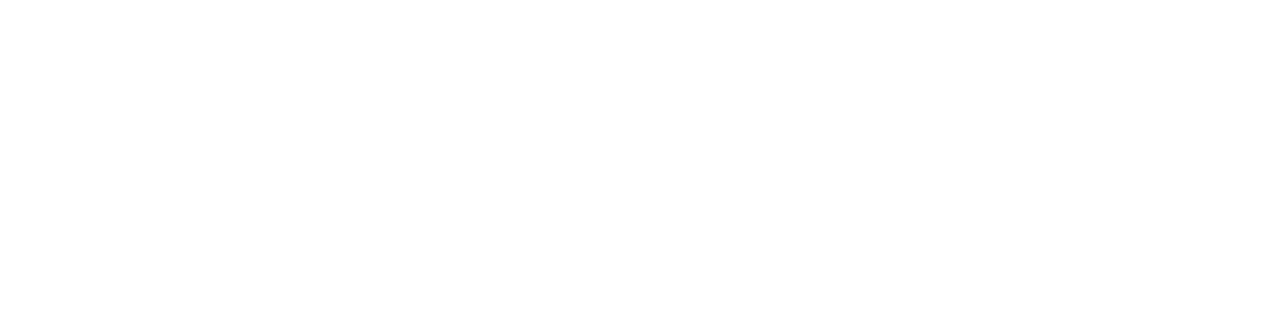
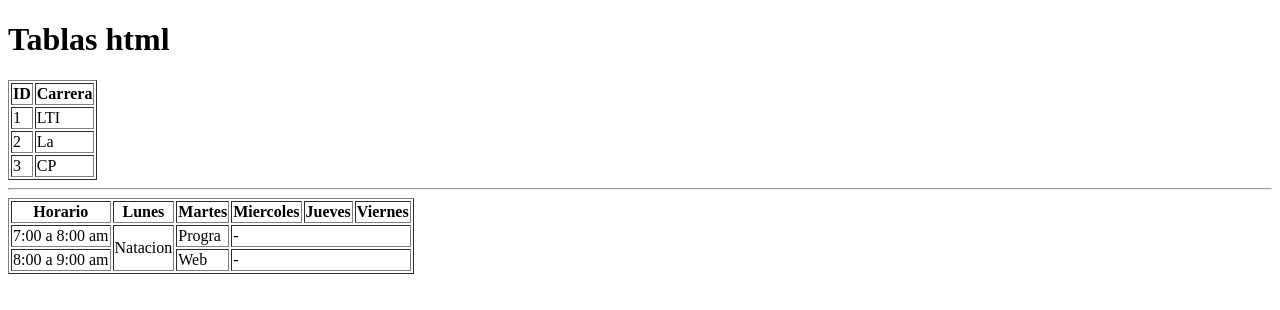
Before and after one commit to alejandroM10/practica513008, a plain HTML site: page index.html in a window 1280 px wide. Drawn offline with Linux system fonts and the light colour scheme.

Commit message:
tabla con celdas combinas

```diff
--- a/index.html
+++ b/index.html
@@ -6,6 +6,53 @@
     <title>Practica</title>
 </head>
 <body>
+    <h1>Tablas html</h1>
+    <!-- Tablas -->
+    <table border="1">
+        <tr>
+            <th>ID</th>
+            <th>Carrera</th>
+        </tr>
+        <tr>
+            <td>1</td>
+            <td>LTI</td>
+        </tr>
+        <tr>
+            <td>2</td>
+            <td>La</td>
+        </tr>
+        <tr>
+            <td>3</td>
+            <td>CP</td>
+        </tr>
+    </table>
+    <hr>
+    <!-- Tabla con celdas combinadas -->
+    <table border="1">
+        <tr>
+            <th>Horario</th>
+            <th>Lunes</th>
+            <th>Martes</th>
+            <th>Miercoles</th>
+            <th>Jueves</th>
+            <th>Viernes</th>
+        </tr>
+        <tr>
+            <td>7:00 a 8:00 am</td>
+            <td rowspan="2">Natacion</td>
+            <td>Progra</td>
+            <td colspan="3">-</td>
+
+        </tr>
+         <tr>
+            <td>8:00 a 9:00 am</td>
+
+            <td>Web</td>
+            <td colspan="3">-</td>
+
+        </tr>
+    </table>
+
 
 </body>
 </html>
```
